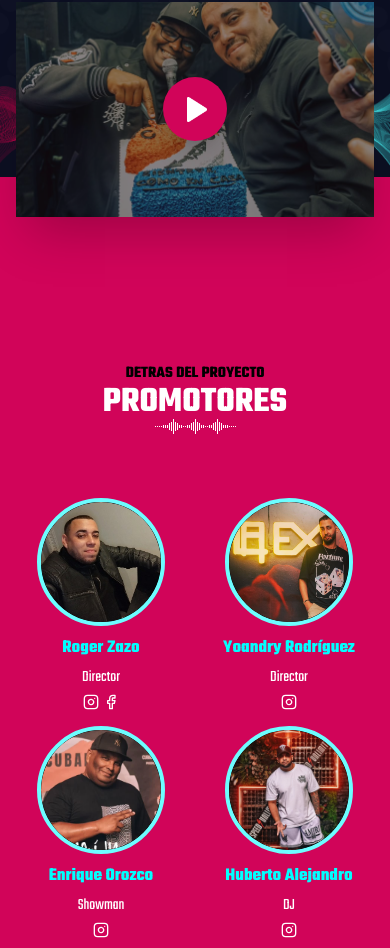
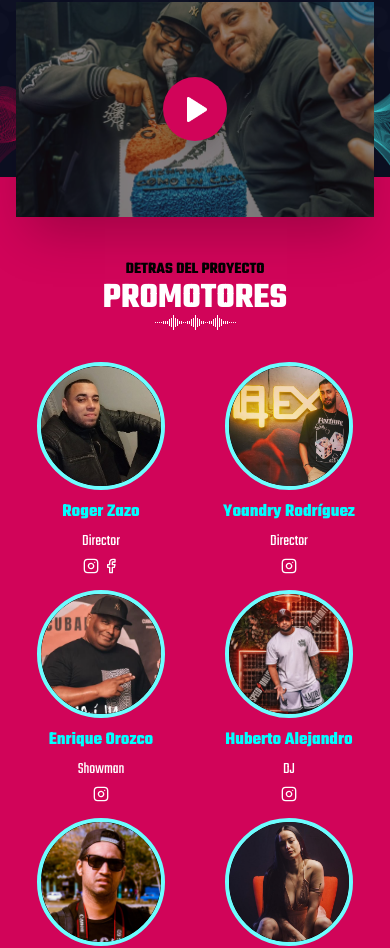
Before and after one commit to Mandy9943/cubanparty, a Next.js app: page / in a window 390 px wide. Shown: the part 2838-3786 px from the top of the page. Built offline with nearby package versions, Linux system fonts and the light colour scheme; no server answers.

Commit message:
Adjust padding and margin for 'promoters' section to ensure visibility with useActiveSection hook

```diff
--- a/components/Home/Sections/Managers.tsx
+++ b/components/Home/Sections/Managers.tsx
@@ -73,8 +73,8 @@ const team = [
 
 const Managers = () => {
   return (
-    <section id="promoters" className=" w-full bg-color1 pt-30">
-      <div className="text-center relative z-10 mt-16 mb-8">
+    <section id="promoters" className=" w-full bg-color1 pt-20 md:pt-30">
+      <div className="text-center relative z-10 md:mt-16 mb-8">
         <span className="text-black tex-xl sm:text-2xl mb-1 font-extrabold uppercase leading-[26.4px]">
           Detras del proyecto
         </span>
@@ -91,7 +91,7 @@ const Managers = () => {
       </div>
 
       <div className="container mx-auto px-4">
-        <div className="grid grid-cols-2 sm:flex sm:flex-wrap justify-center gap-4 sm:gap-8 my-16">
+        <div className="grid grid-cols-2 sm:flex sm:flex-wrap justify-center gap-4 sm:gap-8 my-8 sm:my-16">
           {team.map((member, index) => (
             <div
               key={index}
```
